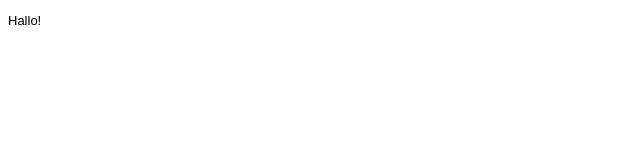
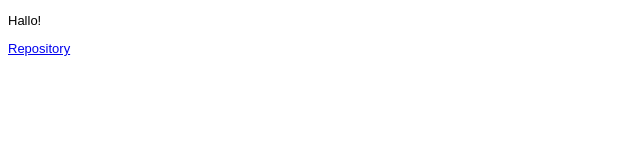
Before and after one commit to ankipfeffer/EIA2_Semester22, a plain HTML site: page Steckbrief/steckbrief.htm in a window 1280 px wide. Shown: the full height of the page, 0-640 px from the left. Drawn offline with Linux system fonts and the light colour scheme.

Commit message:
Stekbrief repository link

```diff
--- a/Steckbrief/steckbrief.htm
+++ b/Steckbrief/steckbrief.htm
@@ -14,5 +14,6 @@ body {
 <body>
 	<!-- Hier die Links zu den gelösten Aufgaben einstellen, aktuelle oben, alte stehen lassen! Format: Aufgabenbezeichnung, Datum -->
 	<p>Hallo!</p>
+	<a href="https://ankipfeffer.github.io/EIA2_Semester22/">Repository</a>
 </body>
 </html>
```
